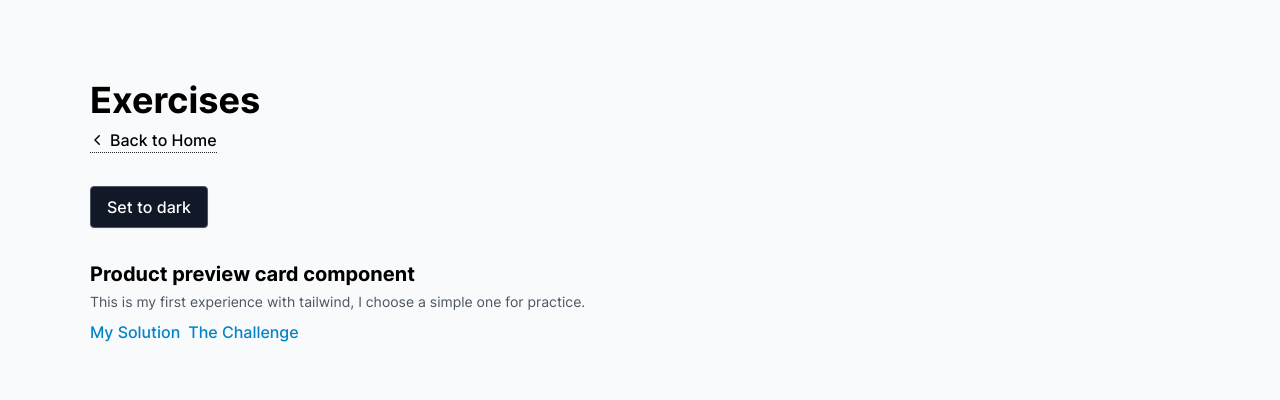
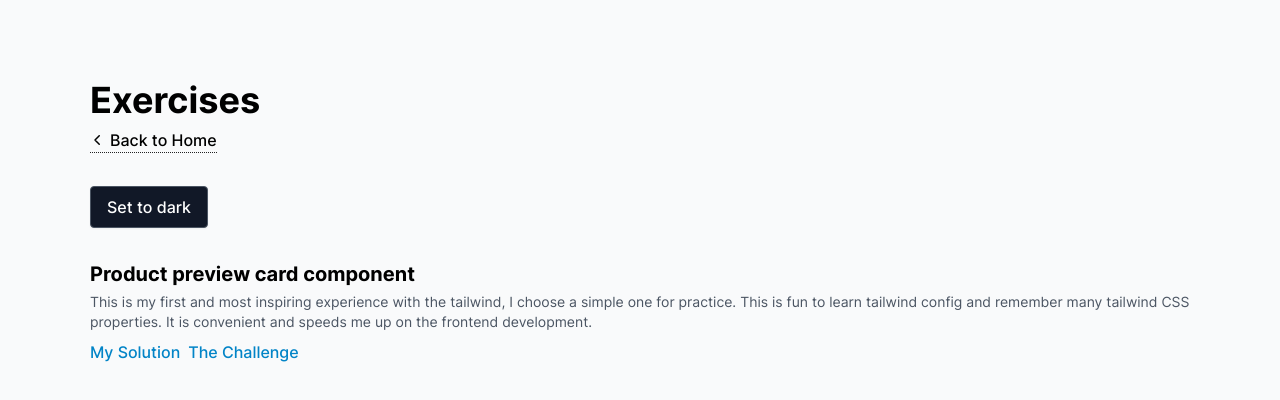
Before and after one commit to 15077693d/frontend-mentor-with-tailwind, a Next.js app: page /exercises in a window 1280 px wide. Shown: the top 400 px of the page. Built offline with nearby package versions, Linux system fonts and the light colour scheme.

Commit message:
feat: product preview card component summary

```diff
--- a/src/pages/exercises.tsx
+++ b/src/pages/exercises.tsx
@@ -54,8 +54,11 @@ export default function ExercisesPage() {
                   Product preview card component
                 </h2>
                 <p className={clsx('!mt-1 text-sm', textColor)}>
-                  This is my first experience with tailwind, I choose a simple
-                  one for practice.
+                  This is my first and most inspiring experience with the
+                  tailwind, I choose a simple one for practice. This is fun to
+                  learn tailwind config and remember many tailwind CSS
+                  properties. It is convenient and speeds me up on the frontend
+                  development.
                 </p>
                 <div className='space-x-2'>
                   <PrimaryLink href='/ex1'>My Solution</PrimaryLink>
```
